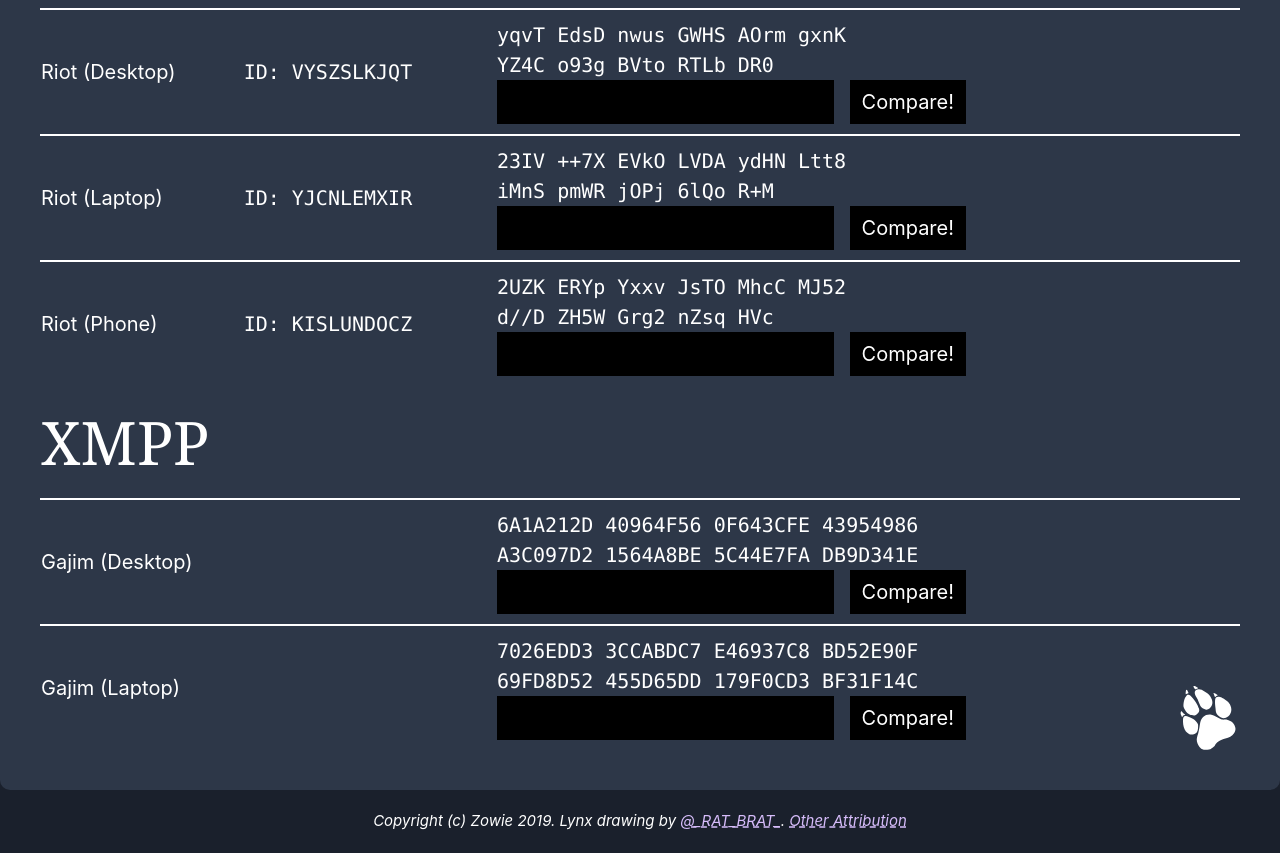
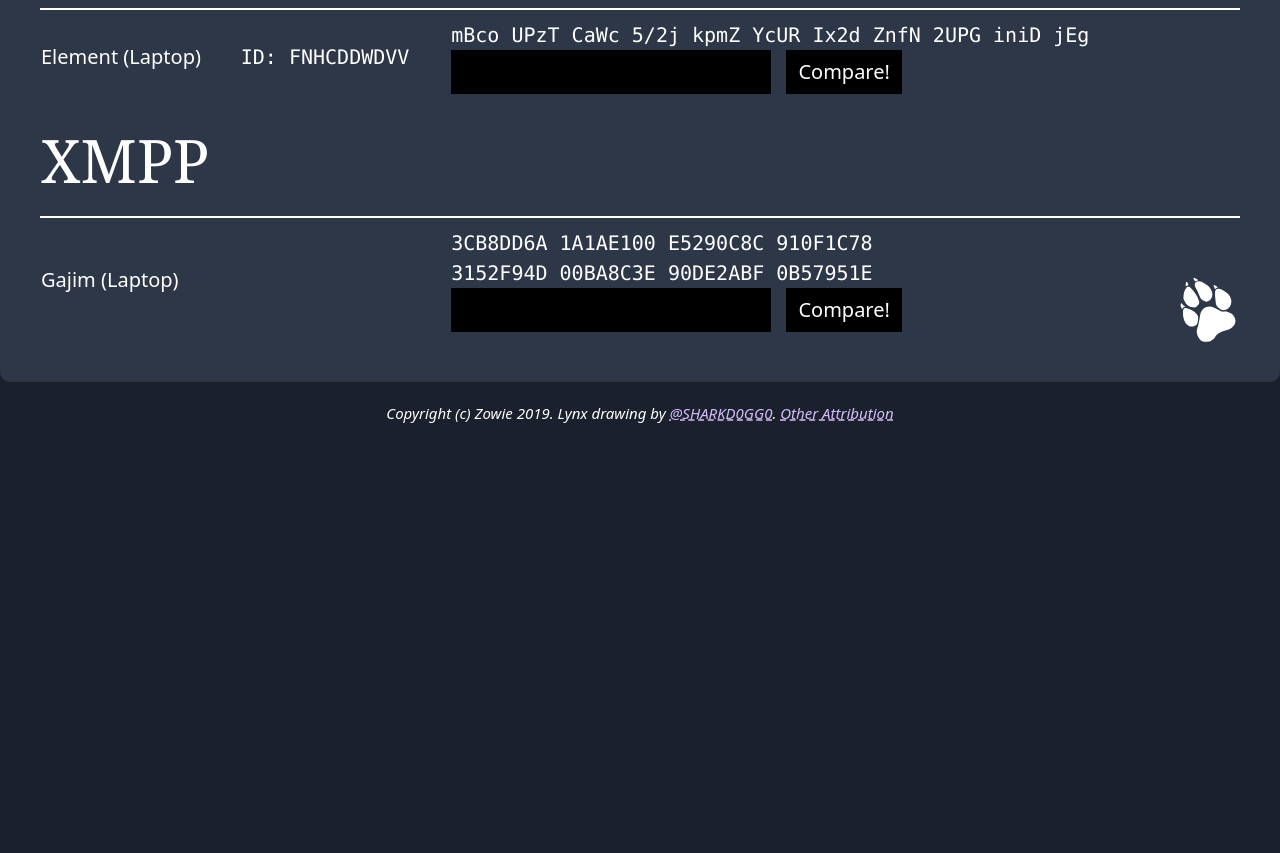
Before and after one commit to z0w13/zowi.ee-new, a plain HTML site: page keys/index.html in a window 1280 px wide. Shown: the part 524-1377 px from the top of the page. After the commit the page ends 969 px from the top, so only its background shows below. Drawn offline with Linux system fonts and the light colour scheme.

Commit message:
Site Generated

```diff
--- a/assets/build/js/main.js
+++ b/assets/build/js/main.js
@@ -1 +1 @@
-!function(e){var t={};function n(r){if(t[r])return t[r].exports;var o=t[r]={i:r,l:!1,exports:{}};return e[r].call(o.exports,o,o.exports,n),o.l=!0,o.exports}n.m=e,n.c=t,n.d=function(e,t,r){n.o(e,t)||Object.defineProperty(e,t,{enumerable:!0,get:r})},n.r=function(e){"undefined"!=typeof Symbol&&Symbol.toStringTag&&Object.defineProperty(e,Symbol.toStringTag,{value:"Module"}),Object.defineProperty(e,"__esModule",{value:!0})},n.t=function(e,t){if(1&t&&(e=n(e)),8&t)return e;if(4&t&&"object"==typeof e&&e&&e.__esModule)return e;var r=Object.create(null);if(n.r(r),Object.defineProperty(r,"default",{enumerable:!0,value:e}),2&t&&"string"!=typeof e)for(var o in e)n.d(r,o,function(t){return e[t]}.bind(null,o));return r},n.n=function(e){var t=e&&e.__esModule?function(){return e.default}:function(){return e};return n.d(t,"a",t),t},n.o=function(e,t){return Object.prototype.hasOwnProperty.call(e,t)},n.p="/",n(n.s=0)}({0:function(e,t,n){n("BSPe"),e.exports=n("olAV")},BSPe:function(e,t){},olAV:function(e,t){}});
+(()=>{var r,e={151:()=>{},753:()=>{}},o={};function n(r){var i=o[r];if(void 0!==i)return i.exports;var t=o[r]={exports:{}};return e[r](t,t.exports,n),t.exports}n.m=e,r=[],n.O=(e,o,i,t)=>{if(!o){var a=1/0;for(p=0;p<r.length;p++){for(var[o,i,t]=r[p],v=!0,f=0;f<o.length;f++)(!1&t||a>=t)&&Object.keys(n.O).every((r=>n.O[r](o[f])))?o.splice(f--,1):(v=!1,t<a&&(a=t));if(v){r.splice(p--,1);var l=i();void 0!==l&&(e=l)}}return e}t=t||0;for(var p=r.length;p>0&&r[p-1][2]>t;p--)r[p]=r[p-1];r[p]=[o,i,t]},n.o=(r,e)=>Object.prototype.hasOwnProperty.call(r,e),(()=>{var r={522:0,870:0};n.O.j=e=>0===r[e];var e=(e,o)=>{var i,t,[a,v,f]=o,l=0;if(a.some((e=>0!==r[e]))){for(i in v)n.o(v,i)&&(n.m[i]=v[i]);if(f)var p=f(n)}for(e&&e(o);l<a.length;l++)t=a[l],n.o(r,t)&&r[t]&&r[t][0](),r[t]=0;return n.O(p)},o=self.webpackChunkzowi_ee=self.webpackChunkzowi_ee||[];o.forEach(e.bind(null,0)),o.push=e.bind(null,o.push.bind(o))})(),n.O(void 0,[870],(()=>n(151)));var i=n.O(void 0,[870],(()=>n(753)));i=n.O(i)})();
--- a/assets/build/mix-manifest.json
+++ b/assets/build/mix-manifest.json
@@ -1,4 +1,9 @@
 {
-    "/js/main.js": "/js/main.js?id=f8907d6cdc0f277746cd",
-    "/css/main.css": "/css/main.css?id=6b330477d5979286c54f"
+    "/js/main.js": "/js/main.js?id=a10a3d9e811c2c4ec47890f733a33f85",
+    "/css/main.css": "/css/main.css?id=163676e3c829a89d54012eca94c60f82",
+    "/fonts/forkawesome-webfont.eot": "/fonts/forkawesome-webfont.eot?id=55a916cb189a26849fb07cd9d220c991",
+    "/fonts/forkawesome-webfont.svg": "/fonts/forkawesome-webfont.svg?id=d58987a18774d859d98af95281c1dee5",
+    "/fonts/forkawesome-webfont.ttf": "/fonts/forkawesome-webfont.ttf?id=b28afbb9b4446cb64bec5cfb30e2c542",
+    "/fonts/forkawesome-webfont.woff": "/fonts/forkawesome-webfont.woff?id=b34cebcdb59beeadfe8c73de161c5faa",
+    "/fonts/forkawesome-webfont.woff2": "/fonts/forkawesome-webfont.woff2?id=87866739adde0a379f3b73be31623102"
 }
--- a/keys/index.html
+++ b/keys/index.html
@@ -5,7 +5,7 @@
     <meta charset="utf-8">
     <meta name="viewport" content="width=device-width, initial-scale=1, shrink-to-fit=no">
     <meta http-equiv="x-ua-compatible" content="ie=edge">
-    <link rel="stylesheet" href="/assets/build/css/main.css?id=6b330477d5979286c54f">
+    <link rel="stylesheet" href="/assets/build/css/main.css?id=163676e3c829a89d54012eca94c60f82">
   </head>
   <body>
     <div class="container flex lg:flex-no-wrap flex-wrap justify-center mx-auto mt-8 pt-4 pr-8 pl-8 bg-gray-800 rounded-lg">
@@ -46,38 +46,10 @@
       </td>
     </tr>
           <tr class="border-solid border-t-2 border-white">
-        <td>Riot (Desktop)</td>
-        <td class="font-mono">ID: VYSZSLKJQT</td>
+        <td>Element (Laptop)</td>
+        <td class="font-mono">ID: FNHCDDWDVV</td>
         <td class="pb-2 pt-2">
-          <pre>yqvT EdsD nwus GWHS AOrm gxnK<br />YZ4C o93g BVto RTLb DR0</pre>
-          <div class="flex key-compare">
-            <form>
-              <input type="text" />
-              <button type="submit">Compare!</button>
-              <span class="p-2"></span>
-            </form>
-          </div>
-        </td>
-      </tr>
-          <tr class="border-solid border-t-2 border-white">
-        <td>Riot (Laptop)</td>
-        <td class="font-mono">ID: YJCNLEMXIR</td>
-        <td class="pb-2 pt-2">
-          <pre>23IV ++7X EVkO LVDA ydHN Ltt8<br />iMnS pmWR jOPj 6lQo R+M</pre>
-          <div class="flex key-compare">
-            <form>
-              <input type="text" />
-              <button type="submit">Compare!</button>
-              <span class="p-2"></span>
-            </form>
-          </div>
-        </td>
-      </tr>
-          <tr class="border-solid border-t-2 border-white">
-        <td>Riot (Phone)</td>
-        <td class="font-mono">ID: KISLUNDOCZ</td>
-        <td class="pb-2 pt-2">
-          <pre>2UZK ERYp Yxxv JsTO MhcC MJ52<br />d//D ZH5W Grg2 nZsq HVc</pre>
+          <pre>mBco UPzT CaWc 5/2j kpmZ YcUR Ix2d ZnfN 2UPG iniD jEg</pre>
           <div class="flex key-compare">
             <form>
               <input type="text" />
@@ -93,22 +65,9 @@
       </td>
     </tr>
           <tr class="border-solid border-t-2 border-white">
-        <td colspan="2">Gajim (Desktop)</td>
-        <td class="pb-2 pt-2">
-          <pre>6A1A212D 40964F56 0F643CFE 43954986<br />A3C097D2 1564A8BE 5C44E7FA DB9D341E</pre>
-          <div class="flex key-compare">
-            <form>
-              <input type="text" />
-              <button type="submit">Compare!</button>
-              <span class="p-2"></span>
-            </form>
-          </div>
-        </td>
-      </tr>
-          <tr class="border-solid border-t-2 border-white">
         <td colspan="2">Gajim (Laptop)</td>
         <td class="pb-2 pt-2">
-          <pre>7026EDD3 3CCABDC7 E46937C8 BD52E90F<br />69FD8D52 455D65DD 179F0CD3 BF31F14C</pre>
+          <pre>3CB8DD6A 1A1AE100 E5290C8C 910F1C78<br />3152F94D 00BA8C3E 90DE2ABF 0B57951E</pre>
           <div class="flex key-compare">
             <form>
               <input type="text" />
@@ -154,7 +113,7 @@
     <div class="container mx-auto m-4 text-center italic text-xs rounded-lg content">
       <p>
         Copyright (c) Zowie 2019.
-        Lynx drawing by <a href="https://twitter.com/_RAT_BRAT_">@_RAT_BRAT_</a>.
+        Lynx drawing by <a href="https://x.com/SHARKD0GG0">@SHARKD0GG0</a>.
         <a href="/attribution/">Other Attribution</a>
       </p>
     </div>
```
Also changed, not shown: attribution/index.html (+19 -4 lines), blog/2019-12-02/thinkpad-e585-misadventures/index.html (+25 -3 lines), blog/index.html (+2 -2 lines), index.html (+12 -4 lines), assets/build/css/main.css, assets/build/fonts/forkawesome-webfont.ttf, assets/build/fonts/forkawesome-webfont.woff, assets/build/fonts/forkawesome-webfont.woff2, 3 other files.
